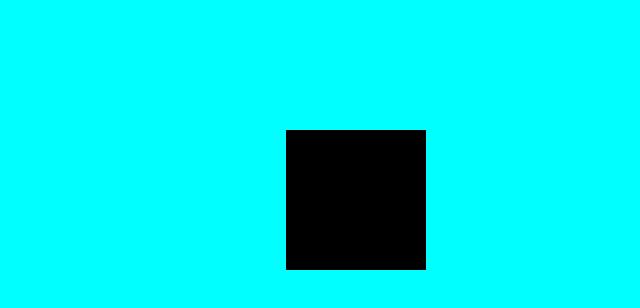
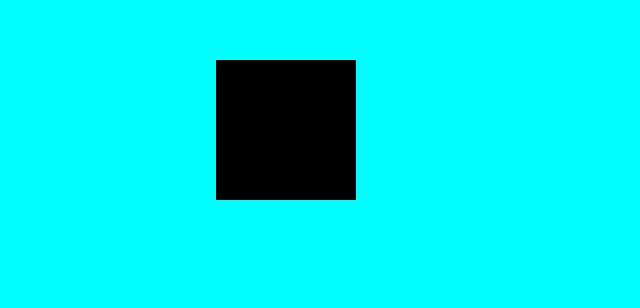
Before and after one commit to ErrorMonkey/interactive-web-practice, a plain HTML site: page 01/index.html in a window 1280 px wide. Shown: the part 270-578 px from the top of the page, without its empty margins (354-994 px from the left). Drawn offline with Linux system fonts and the light colour scheme.

Commit message:
마우스 따라다니는 요소 연습

```diff
--- a/01/index.html
+++ b/01/index.html
@@ -19,7 +19,7 @@
         position: absolute;
         top: 50%;
         left: 50%;
-        transform: translate();
+        transform: translate(-50%, -50%);
       }
     </style>
     <script>
```
